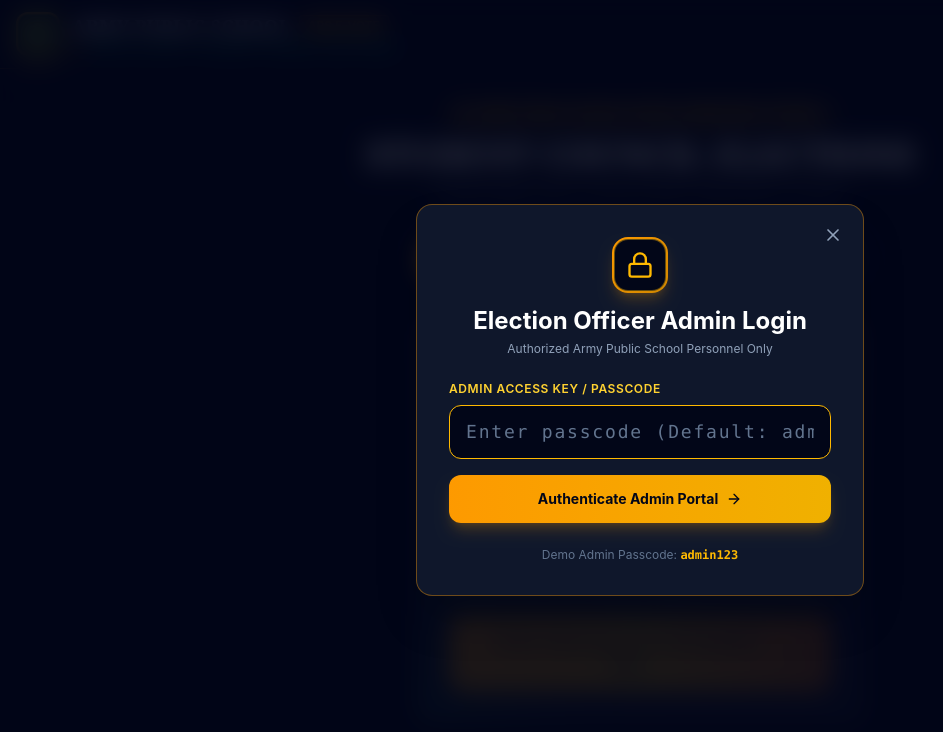
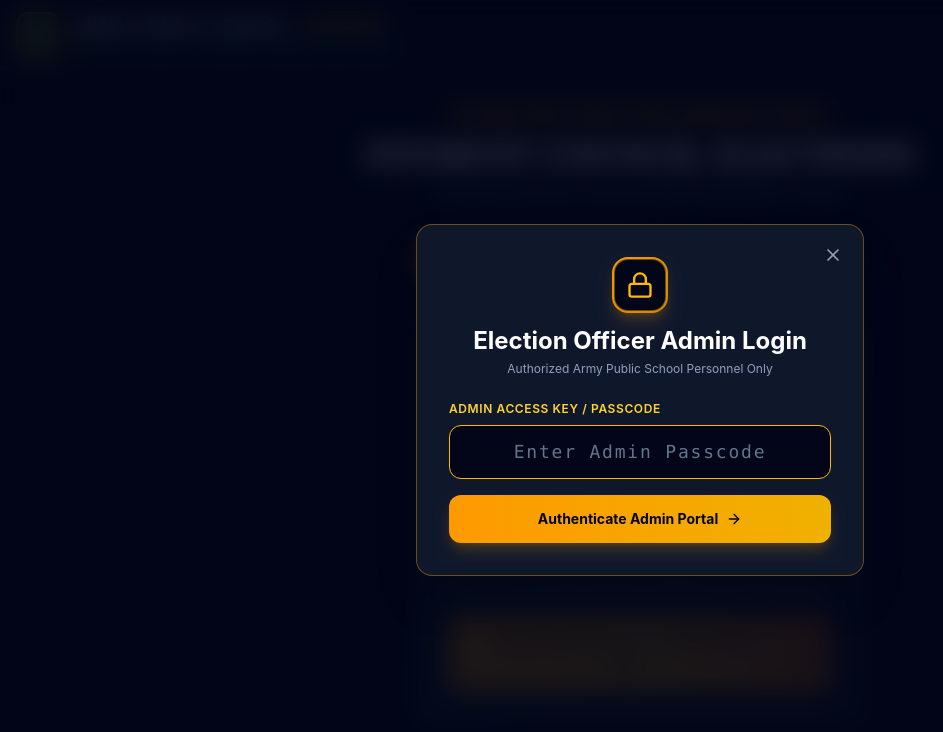
Before and after one commit to Abhishek30kush/aps-voting, a React (Vite) app: page / in a window 1280 px wide. Both pictures are taken after a click on the button "Election Official Portal Access (#admin)". Shown: the top 732 px of the page, without its empty margins (0-943 px from the left). Built offline with nearby package versions, Linux system fonts and the light colour scheme.

Commit message:
Remove admin passcode hints from AdminLogin modal for enhanced security

```diff
--- a/src/components/AdminLogin.tsx
+++ b/src/components/AdminLogin.tsx
@@ -18,7 +18,7 @@ export const AdminLogin: React.FC<AdminLoginProps> = ({
     if (passcode === 'admin123' || passcode === 'aps2025' || passcode === '1234') {
       onLoginSuccess();
     } else {
-      setError('Invalid Admin Passcode. Hint: Use default passcode "admin123".');
+      setError('Invalid Admin Passcode. Access Denied.');
     }
   };
 
@@ -62,7 +62,7 @@ export const AdminLogin: React.FC<AdminLoginProps> = ({
                 setPasscode(e.target.value);
                 setError('');
               }}
-              placeholder="Enter passcode (Default: admin123)"
+              placeholder="Enter Admin Passcode"
               autoFocus
               className="w-full px-4 py-3 bg-slate-950 border border-slate-700 focus:border-amber-400 rounded-xl text-white placeholder-slate-500 focus:outline-none text-center font-mono text-lg tracking-widest"
             />
@@ -77,10 +77,6 @@ export const AdminLogin: React.FC<AdminLoginProps> = ({
           </button>
         </form>
 
-        <div className="mt-6 text-center text-xs text-slate-500">
-          Demo Admin Passcode: <code className="text-amber-400 font-mono font-bold">admin123</code>
-        </div>
-
       </div>
     </div>
   );
```
